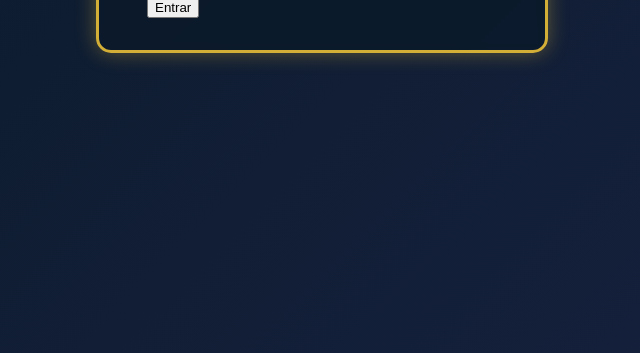
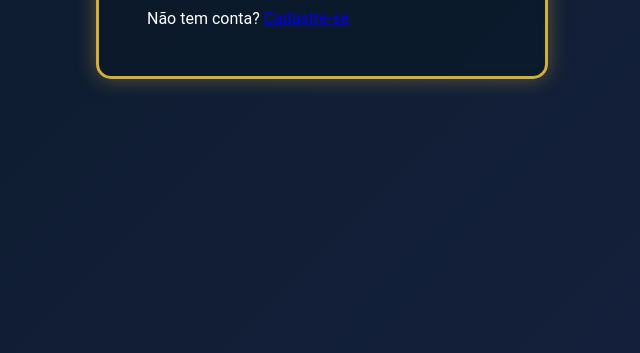
Before and after one commit to sakamotoday/SHETTERED-LOGIN, a plain HTML site: page index.html in a window 1280 px wide. Shown: the part 447-800 px from the top of the page, without its empty margins (318-958 px from the left). Drawn offline with Linux system fonts and the light colour scheme.

Commit message:
Update index.html

```diff
--- a/index.html
+++ b/index.html
@@ -14,6 +14,7 @@
       <input type="password" placeholder="Senha" required><br>
       <button type="submit">Entrar</button>
     </form>
+    <p>Não tem conta? <a href="cadastro.html">Cadastre-se</a></p>
   </div>
 </body>
 </html>
```
